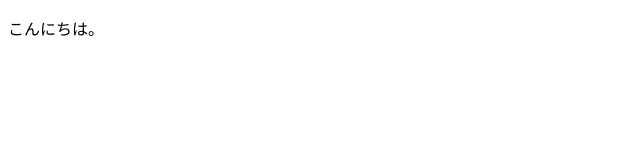
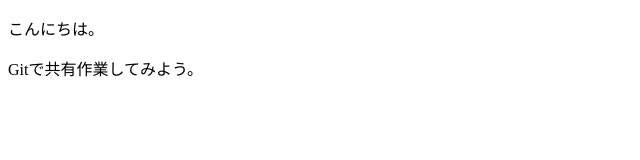
Before and after one commit to kameki/web_team, a plain HTML site: page index.html in a window 1280 px wide. Shown: the whole page, without its empty margins (0-640 px from the left). Drawn offline with Linux system fonts and the light colour scheme.

Commit message:
1st commit!

```diff
--- a/index.html
+++ b/index.html
@@ -7,5 +7,6 @@
 
 <body>
 <p>こんにちは。</p>
+<p>Gitで共有作業してみよう。</p>
 </body>
 </html>
```
